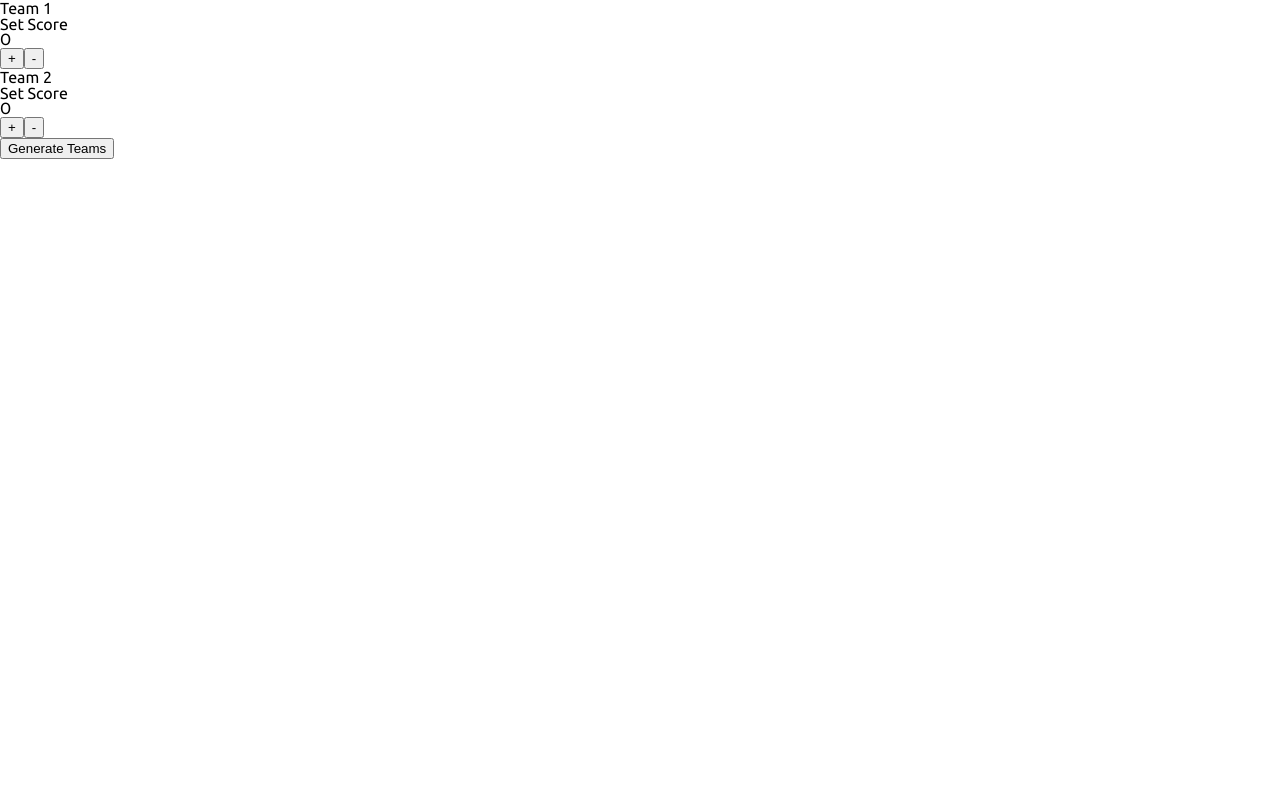
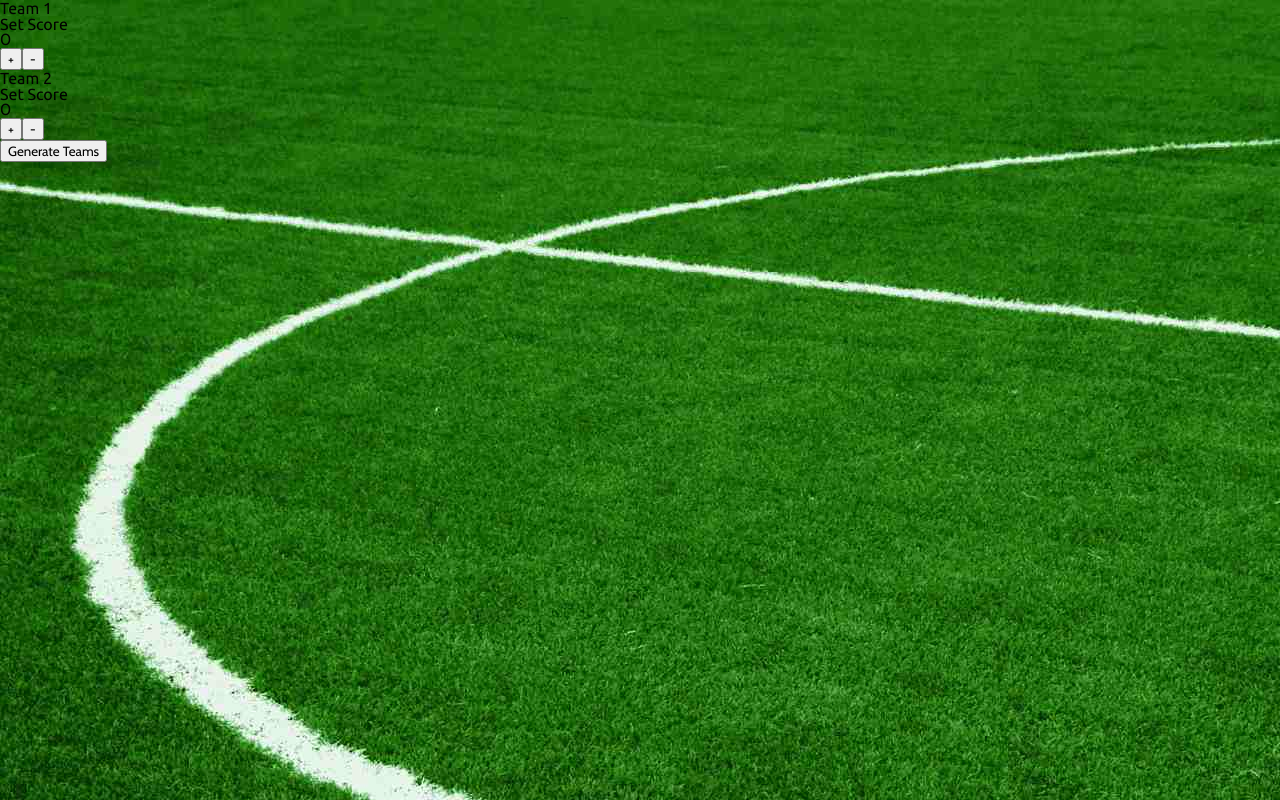
Before and after one commit to teemz-app/teemz-frontend, a React (Create React App) app: page / in a window 1280 px wide. Built offline with nearby package versions, Linux system fonts and the light colour scheme.

Commit message:
added typography to button

```diff
--- a/src/index.css
+++ b/src/index.css
@@ -1,2 +1,3 @@
 @import "./styles/reset.css";
 @import "./styles/typography.css";
+@import "./styles/background.css";
--- a/src/styles/background.css
+++ b/src/styles/background.css
@@ -1,3 +1,4 @@
 body {
-    background-image: url("paper.gif");
-   }
+    background-image: url("../assets/background.jpg");
+    background-attachment: fixed;
+}
--- a/src/styles/typography.css
+++ b/src/styles/typography.css
@@ -3,7 +3,7 @@
 @import url('https://fonts.googleapis.com/css2?family=Ubuntu&display=swap'); /* Ubuntu */
 
 
-p {
+p, button {
     font-family: "Cabin", sans-serif;
 }
 
```
